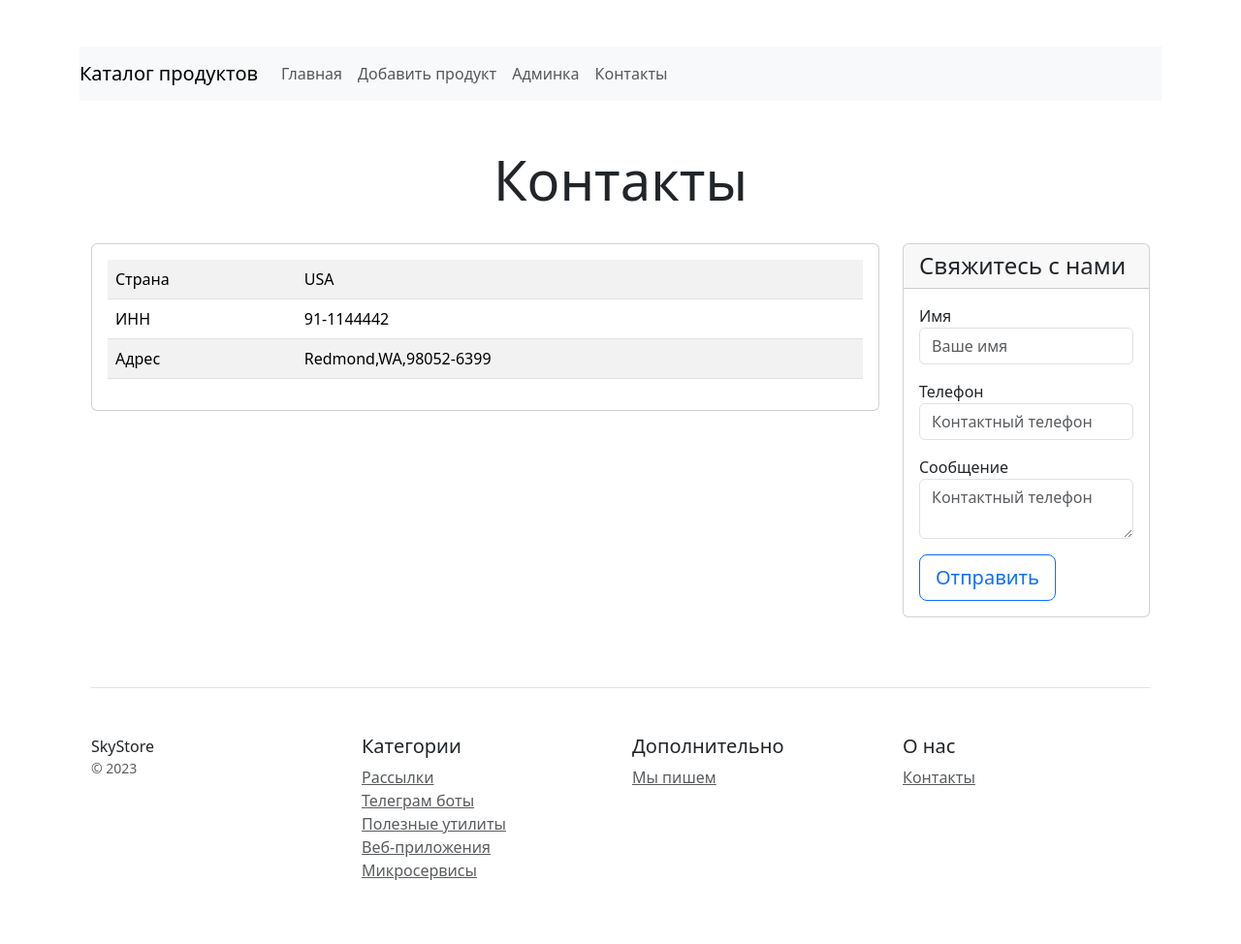
After one commit to gdeunas/django_blogs_cbv, a Django app: page /contacts/ in a window 1280 px wide. The commit adds this page. Shown: the whole page at 97% size. Run offline with Django 5.2, Linux system fonts and the light colour scheme; some libraries are stand-ins or nearby versions.

Commit message:
add contacts

```diff
--- /dev/null
+++ b/catalog/templates/catalog/contacts.html
@@ -0,0 +1,95 @@
+{% extends 'catalog/base.html' %}
+
+{% block title %}Skystore{% endblock %}
+
+{% block content %}
+{% include 'catalog/mainmenu.html' %}
+
+<div class="pricing-header px-3 py-3 pt-md-5 pb-md-4 mx-auto text-center">
+    <h1 class="display-4">Контакты</h1>
+</div>
+
+<div class="container">
+    <div class="row text-start">
+        <div class="col-lg-9 col-md-6 col-sm-12">
+            <div class="card mb-4 box-shadow">
+                <div class="card-body">
+                    <table class="table table-striped">
+                        <tr>
+                            <td class="w-25">Страна</td>
+                            <td>USA</td>
+                        </tr>
+                        <tr>
+                            <td class="w-25">ИНН</td>
+                            <td>91-1144442</td>
+                        </tr>
+                        <tr>
+                            <td class="w-25">Адрес</td>
+                            <td>Redmond,WA,98052-6399</td>
+                        </tr>
+                    </table>
+                </div>
+            </div>
+        </div>
+        <div class="col-lg-3 col-md-6 col-sm-12">
+            <div class="card mb-4 box-shadow">
+                <div class="card-header">
+                    <h4 class="my-0 font-weight-normal">Свяжитесь с нами</h4>
+                </div>
+                <div class="card-body">
+                    <form method="post" action="" class="form-floating">
+                        {% csrf_token %}
+                        <div class="mb-3">
+                            <label for="name">Имя</label>
+                            <input type="text" name="name" class="form-control" id="name" placeholder="Ваше имя"
+                                   required>
+                        </div>
+                        <div class="mb-3">
+                            <label for="phone">Телефон</label>
+                            <input type="text" name="phone" class="form-control" id="phone"
+                                   placeholder="Контактный телефон" required>
+                        </div>
+                        <div class="mb-3">
+                            <label for="message">Сообщение</label>
+                            <textarea type="text" name="message" class="form-control" id="message"
+                                      placeholder="Контактный телефон" required></textarea>
+                        </div>
+                        <button type="submit" class="btn btn-lg btn-block btn-outline-primary">Отправить</button>
+                    </form>
+                </div>
+            </div>
+        </div>
+    </div>
+
+    <footer class="pt-4 my-md-5 pt-md-5 border-top">
+        <div class="row">
+            <div class="col-12 col-md">
+                SkyStore
+                <small class="d-block mb-3 text-muted">&copy; 2023</small>
+            </div>
+            <div class="col-6 col-md">
+                <h5>Категории</h5>
+                <ul class="list-unstyled text-small">
+                    <li><a class="text-muted" href="#">Рассылки</a></li>
+                    <li><a class="text-muted" href="#">Телеграм боты</a></li>
+                    <li><a class="text-muted" href="#">Полезные утилиты</a></li>
+                    <li><a class="text-muted" href="#">Веб-приложения</a></li>
+                    <li><a class="text-muted" href="#">Микросервисы</a></li>
+                </ul>
+            </div>
+            <div class="col-6 col-md">
+                <h5>Дополнительно</h5>
+                <ul class="list-unstyled text-small">
+                    <li><a class="text-muted" href="#">Мы пишем</a></li>
+                </ul>
+            </div>
+            <div class="col-6 col-md">
+                <h5>О нас</h5>
+                <ul class="list-unstyled text-small">
+                    <li><a class="text-muted" href="/contacts/">Контакты</a></li>
+                </ul>
+            </div>
+        </div>
+    </footer>
+</div>
+{% endblock %}
--- a/catalog/templates/catalog/mainmenu.html
+++ b/catalog/templates/catalog/mainmenu.html
@@ -13,6 +13,9 @@
                 </li>
                 <li class="nav-item">
                     <a class="nav-link" href="/admin/">Админка</a>
+                </li
+                <li class="nav-item">
+                    <a class="nav-link" href="/contacts/">Контакты</a>
                 </li>
             </ul>
         </div>
--- a/catalog/urls.py
+++ b/catalog/urls.py
@@ -10,5 +10,6 @@ urlpatterns = [
     path('product_detail/<int:product_id>/', views.product_detail, name='product_detail'),
     path('products_list/', views.products_list, name='products_list'),
     path('add_product/', views.add_product, name='add_product'),
+    path('contacts/', views.contacts, name='contacts'),
 
 ]
--- a/catalog/views.py
+++ b/catalog/views.py
@@ -1,3 +1,4 @@
+from django.http import HttpResponse
 from django.shortcuts import render, redirect
 from .models import Product
 from django.core.paginator import Paginator
@@ -14,6 +15,14 @@ def home(request):
         print(f"id: {product.id}, Название: {product.name}, цена за покупку: {product.price}")
 
     return render(request, 'catalog/home.html', {'products': latest_products})
+
+
+def contacts(request):
+    if request.method == 'POST':
+        name = request.POST.get('name')
+        message = request.POST.get('message')
+        return HttpResponse(f"Спасибо, {name}! Ваше сообщение получено.")
+    return render(request, 'catalog/contacts.html')
 
 
 def product_detail(request, product_id):
```
